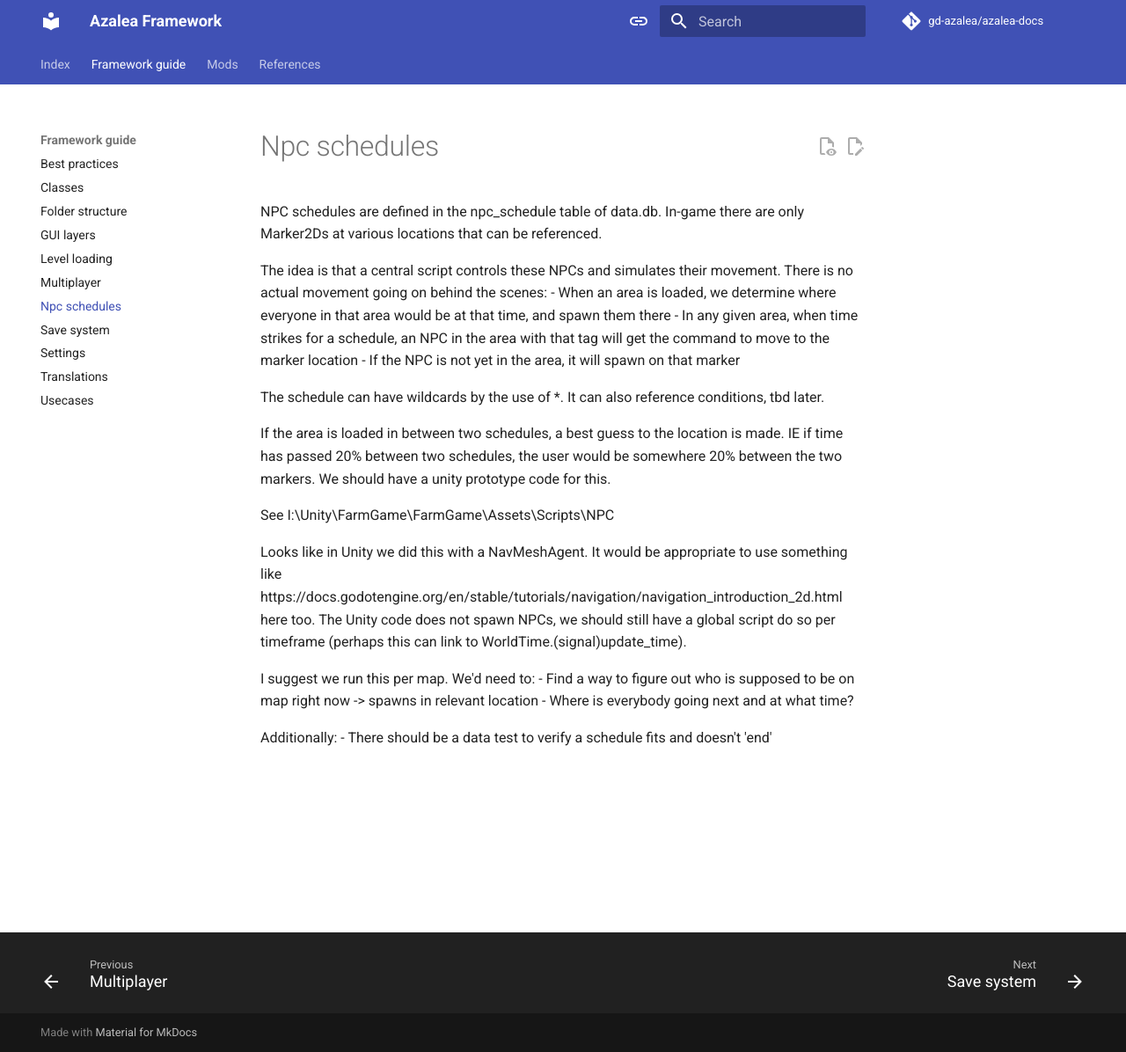
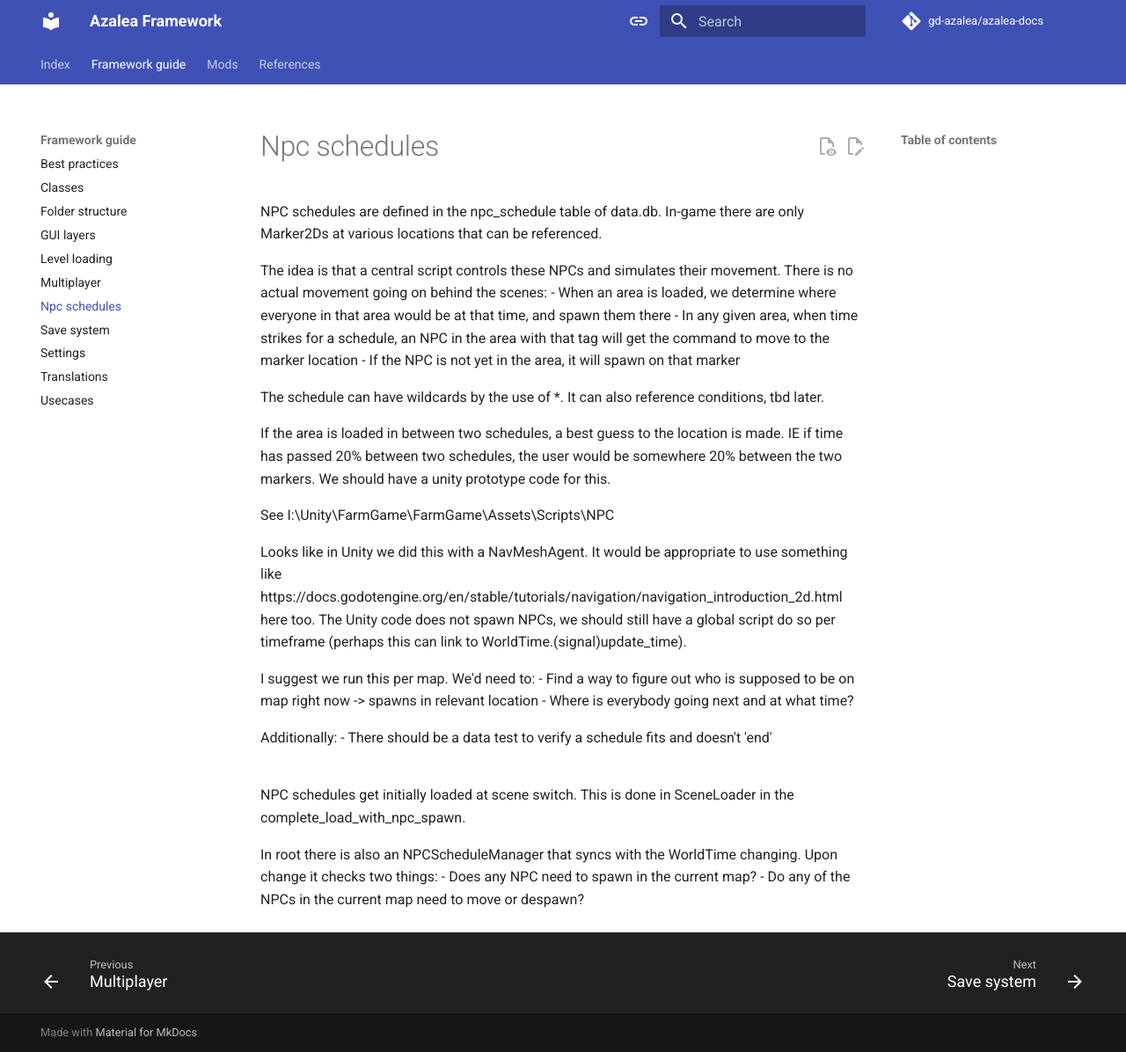
Before and after one commit to gd-azalea/azalea-docs, an MkDocs documentation site: the page built from docs/framework-guide/npc-schedules.md, in a window 1280 px wide and 1196 px high. Shown: the whole window at 88% size. Built offline with MkDocs 1.6.1 and Material for MkDocs 9.7.7, drawn with Linux system fonts in a browser that asks for light colours; comment, search, counter and statistics services are not loaded.

Commit message:
Update npc-schedules.md

```diff
--- a/docs/framework-guide/npc-schedules.md
+++ b/docs/framework-guide/npc-schedules.md
@@ -19,3 +19,12 @@ I suggest we run this per map. We'd need to:
 
 Additionally:
 - There should be a data test to verify a schedule fits and doesn't 'end'
+
+##
+
+
+NPC schedules get initially loaded at scene switch. This is done in SceneLoader in the complete_load_with_npc_spawn.
+
+In root there is also an NPCScheduleManager that syncs with the WorldTime changing. Upon change it checks two things:
+- Does any NPC need to spawn in the current map?
+- Do any of the NPCs in the current map need to move or despawn?
```
